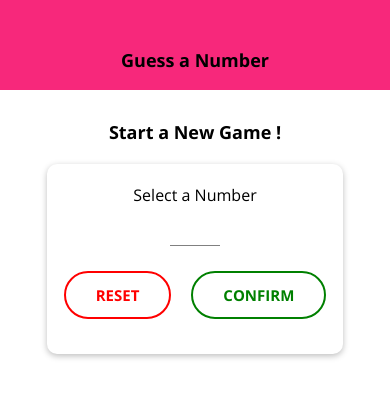
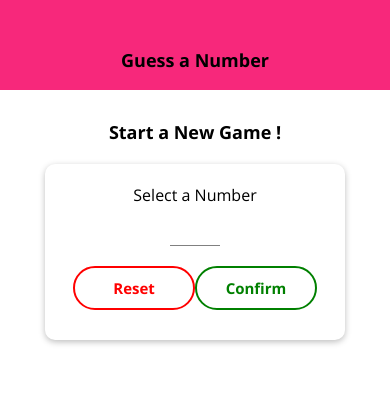
Before and after one commit to Sparth19/rn-guess-a-number-app, a React Native app: screen / in a window 390 px wide. Shown: the top 398 px of the page. Built offline with nearby package versions, Linux system fonts and the light colour scheme.

Commit message:
Responsive UI

```diff
--- a/app.json
+++ b/app.json
@@ -3,7 +3,7 @@
     "name": "rn-guess-a-number",
     "slug": "rn-guess-a-number",
     "version": "1.0.0",
-    "orientation": "portrait",
+    "orientation": "default",
     "icon": "./assets/icon.png",
     "splash": {
       "image": "./assets/splash.png",
--- a/components/MainButton.js
+++ b/components/MainButton.js
@@ -15,11 +15,11 @@
 const styles = StyleSheet.create({
   btnStyle: {
     backgroundColor: Colors.primary,
-    paddingVertical: 12,
-    paddingHorizontal: 30,
-    marginHorizontal: 10,
+    paddingVertical:15,
+    paddingHorizontal: 20,
+  //  marginHorizontal: 10,
     borderRadius: 25,
-    marginVertical: 15,
+   // marginVertical: 15,
   },
   text: {
     color: "white",
--- a/screens/GameOverScreen.js
+++ b/screens/GameOverScreen.js
@@ -1,14 +1,29 @@
 import React from "react";
-import { Text, View, StyleSheet, Image } from "react-native";
+import {
+  Text,
+  View,
+  StyleSheet,
+  Image,
+  Dimensions,
+  ScrollView,
+} from "react-native";
 import Colors from "../constants/colors";
 import TitleText from "../components/TitleText";
 import MainButton from "../components/MainButton";
 
 const GameOverScreen = (props) => {
+
+let imageStyle=styles.imageContainer;
+if (Dimensions.get("window").height > 550) {
+  imageStyle = styles.imageLargeContainer;
+} else {
+  imageStyle = styles.imageSmallContainer;
+}
   return (
+    <ScrollView>
       <View style={styles.screen}>
-      <TitleText>Game Over !</TitleText>
-      <View style={styles.imageContainer}>
+        <TitleText style={styles.title}>Game Over !</TitleText>
+        <View style={imageStyle}>
           <Image
             source={require("../assets/image2.png")}
             // source={{
@@ -21,7 +36,7 @@
         </View>
         <View style={styles.summary}>
           <TitleText style={styles.bodytext}>
-          Your mobile taken{" "}
+            Your mobile needed{" "}
             <Text style={styles.highlight}>{props.roundsNumber}</Text> try to
             Guess the number{" "}
             <Text style={styles.highlight}>{props.userNumber}</Text>.
@@ -29,6 +44,7 @@
         </View>
         <MainButton onPress={props.onRestart}>NEW GAME</MainButton>
       </View>
+    </ScrollView>
   );
 };
 const styles = StyleSheet.create({
@@ -36,27 +52,52 @@
     justifyContent: "center",
     alignItems: "center",
     flex: 1,
+    paddingVertical:30
+  },
+  title: {
+    fontSize: Dimensions.get("window").width > 350 ? 23 : 18,
   },
   image: {
     height: "100%",
     width: "100%",
   },
+
   imageContainer: {
-    width: 300,
-    height: 300,
+    // width: 300,
+    // height: 300,
+    width: Dimensions.get("window").height * 0.4,
+    height: Dimensions.get("window").height * 0.4,
     borderRadius: 50,
     overflow: "hidden",
-    marginVertical: 20,
+    // marginVertical: 20,
+    marginVertical: Dimensions.get("window").height / 30,
+  },
+  imageSmallContainer: {
+    width: Dimensions.get("window").height * 0.4,
+    height: Dimensions.get("window").height * 0.4,
+    borderRadius: 50,
+    overflow: "hidden",
+    marginVertical: Dimensions.get("window").height / 30,
+  },
+  imageLargeContainer: {
+    width: Dimensions.get("window").height * 0.3,
+    height: Dimensions.get("window").height * 0.3,
+    borderRadius: 50,
+    overflow: "hidden",
+    marginVertical: Dimensions.get("window").height / 30,
   },
   highlight: {
     color: Colors.primary,
-    fontSize: 22,
+    fontSize: Dimensions.get("window").width > 350 ? 22 : 18,
   },
   summary: {
-    marginHorizontal: 50,
+    marginHorizontal: Dimensions.get("window").width / 10,
+    marginVertical: Dimensions.get("window").width / 50,
+
   },
   bodytext: {
     textAlign: "center",
+    fontSize: Dimensions.get("window").width > 350 ? 20 : 14,
   },
 });
 
--- a/screens/GameScreen.js
+++ b/screens/GameScreen.js
@@ -1,10 +1,19 @@
-import React, { useState, useRef, useEffect } from "react";
-import { View, StyleSheet, Alert, ScrollView, FlatList } from "react-native";
+import React, { useState, useRef, useEffect, useDebugValue } from "react";
+import {
+  View,
+  StyleSheet,
+  Alert,
+  ScrollView,
+  FlatList,
+  Dimensions,
+} from "react-native";
 import NumberContainer from "../components/NumberContainer";
 import Card from "../components/Card";
 import TitleText from "../components/TitleText";
 import { Ionicons } from "@expo/vector-icons";
 import BodyText from "../components/BodyText";
+//DEPRECATED SCREEN ORIENTATION FROM EXPO
+//import {ScreenOrientation} from 'expo'
 
 import MainButton from "../components/MainButton";
 const randomNumberGenerator = (min, max, exclude) => {
@@ -29,9 +38,17 @@
 };
 
 const GameScreen = (props) => {
+  //ScreenOrientation.lockAsync(ScreenOrientation.OrintationLock.PORTRAIT)
   const initialguess = randomNumberGenerator(1, 100, props.userChoice);
   const [currentGuess, setCurrentGuess] = useState(initialguess);
   const [pastGuesses, setPastGuesses] = useState([initialguess.toString()]);
+  const [screenWidth, setScreenWidth] = useState(
+    Dimensions.get("window").width
+  );
+  const [screenHeight, setScreenHeight] = useState(
+    Dimensions.get("window").height
+  );
+
   const currentLow = useRef(1);
   const currentHigh = useRef(100);
   const { userChoice, onGameOver } = props;
@@ -67,6 +84,45 @@
       ...curPastGuesses,
     ]);
   };
+
+  useEffect(() => {
+    const updateLayout = () => {
+      setScreenHeight(Dimensions.get("window").height);
+      setScreenWidth(Dimensions.get("window").width);
+    };
+
+    Dimensions.addEventListener("change", updateLayout);
+    return () => {
+      Dimensions.removeEventListener("change", updateLayout);
+    };
+  });
+  if (screenHeight < 500) {
+    return (
+      <View style={styles.screen}>
+        <TitleText>Opponents's H guess</TitleText>
+        <View style={styles.horizontalContainer}>
+          <View style={styles.buttonContainer}>
+            <MainButton onPress={nextGuessHandler.bind(this, "lower")}>
+              <Ionicons name="md-remove" size={24} />
+            </MainButton>
+            <NumberContainer>{currentGuess}</NumberContainer>
+
+            <MainButton onPress={nextGuessHandler.bind(this, "greater")}>
+              <Ionicons name="md-add" size={24} />
+            </MainButton>
+          </View>
+        </View>
+        <View style={styles.listContainer}>
+          <FlatList
+            keyExtractor={(item) => item}
+            data={pastGuesses}
+            renderItem={renderListItem.bind(this, pastGuesses.length)}
+            contentContainerStyle={styles.list}
+          />
+        </View>
+      </View>
+    );
+  }
 
   return (
     <View style={styles.screen}>
@@ -107,17 +163,20 @@
   buttonContainer: {
     flexDirection: "row",
     justifyContent: "space-around",
-    marginTop: 20,
+    // marginTop: 20,
+    marginTop: Dimensions.get("window").height > 600 ? 20 : 5,
     width: 300,
     maxWidth: "80%",
   },
   listContainer: {
     flex: 1, //for android
-    width: "60%",
+    //width: "60%",
+    width: Dimensions.get("window").width > 350 ? "60%" : "80%",
   },
   list: {
     flexGrow: 1,
     justifyContent: "flex-end",
+    padding: 5,
   },
   listItem: {
     padding: 15,
@@ -128,5 +187,12 @@
     borderColor: "#ccc",
     width: "100%",
   },
+  horizontalContainer: {
+    flexDirection: "row",
+    justifyContent: "space-around",
+    alignItems: "center",
+    paddingVertical: 10,
+    width: "100%",
+  },
 });
 export default GameScreen;
--- a/screens/StartGameScreen.js
+++ b/screens/StartGameScreen.js
@@ -1,4 +1,4 @@
-import React, { useState } from "react";
+import React, { useState ,useEffect} from "react";
 import {
   View,
   Text,
@@ -6,6 +6,9 @@
   TouchableWithoutFeedback,
   Keyboard,
   Alert,
+  Dimensions,
+  KeyboardAvoidingView,
+  ScrollView,
 } from "react-native";
 import Card from "../components/Card";
 import Input from "../components/Input";
@@ -18,6 +21,8 @@
   const [enteredValue, setEnteredValue] = useState("");
   const [confirmed, setConfirmed] = useState(false);
   const [selectedNumber, setSelectedNumber] = useState();
+  const [ buttonWidth, setButtonWidth ] = useState(Dimensions.get('window').width / 3.2);
+
 
   const numberInputHandler = (inputText) => {
     setEnteredValue(inputText.replace(/[^0-9]/g, ""));
@@ -27,6 +32,16 @@
     setConfirmed(false);
   };
 
+  useEffect(() => {
+    const updateLayout = () => {
+      setButtonWidth(Dimensions.get('window').width / 3.2);
+    };
+
+    Dimensions.addEventListener('change', updateLayout);
+    return () => {
+      Dimensions.removeEventListener('change', updateLayout);
+    };
+  });
   const confirmInputHandler = () => {
     const choosenNumber = parseInt(enteredValue);
     if (isNaN(choosenNumber) || choosenNumber <= 0 || choosenNumber > 99) {
@@ -57,6 +72,8 @@
     );
   }
   return (
+    <ScrollView>
+      <KeyboardAvoidingView behavior={"position"} keyboardVerticalOffset={30}>
         <TouchableWithoutFeedback
           onPress={() => {
             Keyboard.dismiss();
@@ -77,17 +94,29 @@
                 value={enteredValue}
               />
               <View style={styles.buttonContainer}>
-            <MainButton style={styles.reset} onPress={resetInputHandler}>
-              <Text style={{ color: "red" }}>RESET</Text>
+                <View style={{width: buttonWidth}}>
+                  <MainButton
+                    style={{ ...styles.reset }}
+                    onPress={resetInputHandler}
+                  >
+                    <Text style={{ color: "red" }}>Reset</Text>
                   </MainButton>
-            <MainButton style={styles.confirm} onPress={confirmInputHandler}>
-              <Text style={{ color: "green" }}>CONFIRM</Text>
+                </View>
+                <View style={{width: buttonWidth}}>
+                  <MainButton
+                    style={{ ...styles.confirm }}
+                    onPress={confirmInputHandler}
+                  >
+                    <Text style={{ color: "green" }}>Confirm</Text>
                   </MainButton>
+                </View>
               </View>
             </Card>
             {confirmedOutput}
           </View>
         </TouchableWithoutFeedback>
+      </KeyboardAvoidingView>
+    </ScrollView>
   );
 };
 
@@ -105,27 +134,43 @@
     textAlign: "center",
   },
   inputContainer: {
-    width: 300,
-    maxWidth: "80%",
+    // width: 300,
+    width: "80%",
+    maxWidth: "95%",
+    minWidth: 300,
+    // maxWidth: "80%",
     alignItems: "center",
   },
   summaryContainer: {
     marginTop: 20,
     alignItems: "center",
   },
+  // btn: {
+  //   width: Dimensions.get("window").width / 3.5, //window excludes status bar in android
+  // },
   reset: {
     backgroundColor: "white",
     borderColor: "red",
     borderWidth: 2,
+    alignItems: "center",
+    paddingVertical: 10,
+    paddingHorizontal:0
   },
   confirm: {
     backgroundColor: "white",
     borderColor: "green",
     borderWidth: 2,
+    alignItems: "center",
+    paddingVertical: 10,
+    paddingHorizontal:0
+
   },
   buttonContainer: {
     flexDirection: "row",
-
+    width: "100%",
+    justifyContent: "center",
+    alignItems: "center",
+    marginVertical: 10,
   },
 });
 export default StartGameScreen;
```
Lines whose indentation alone changed are shown as unchanged.
